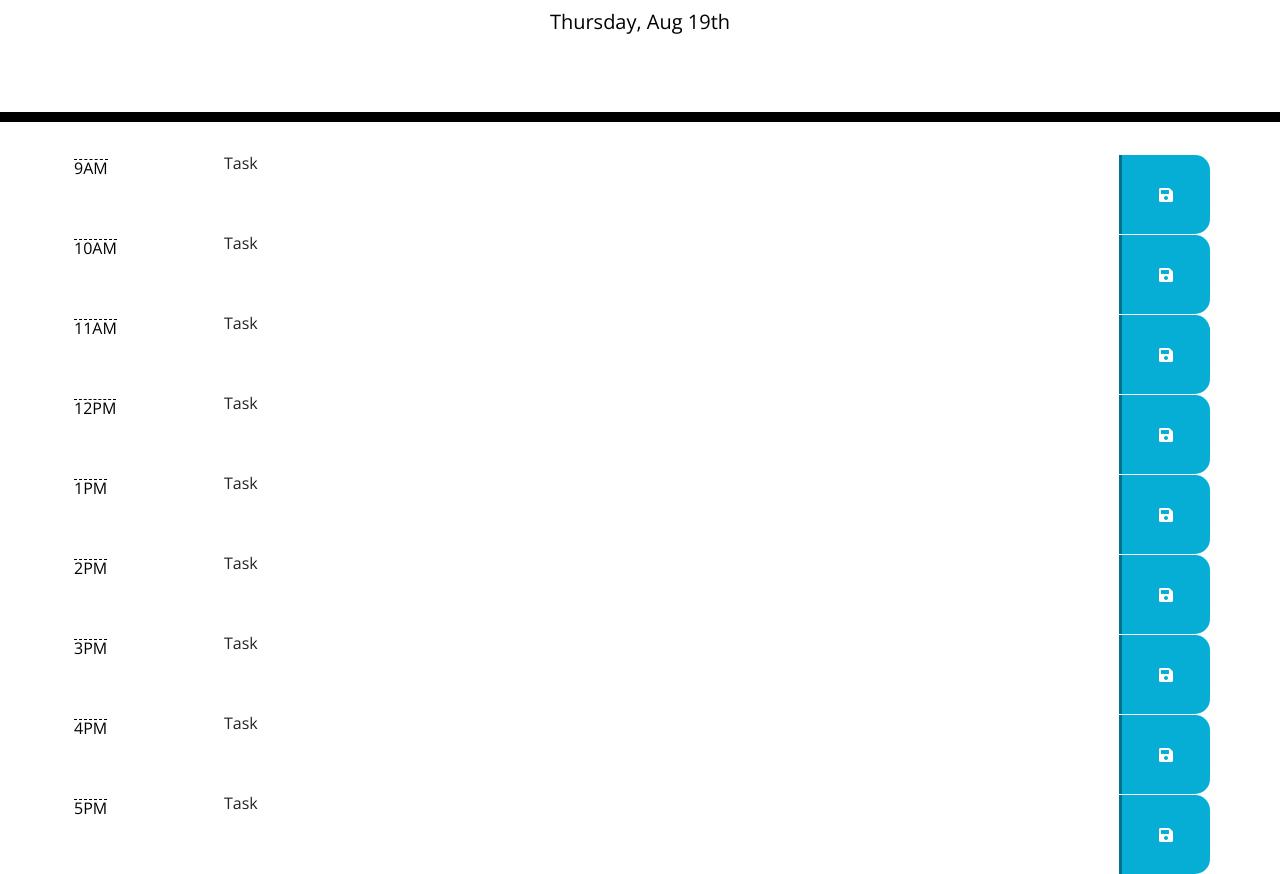
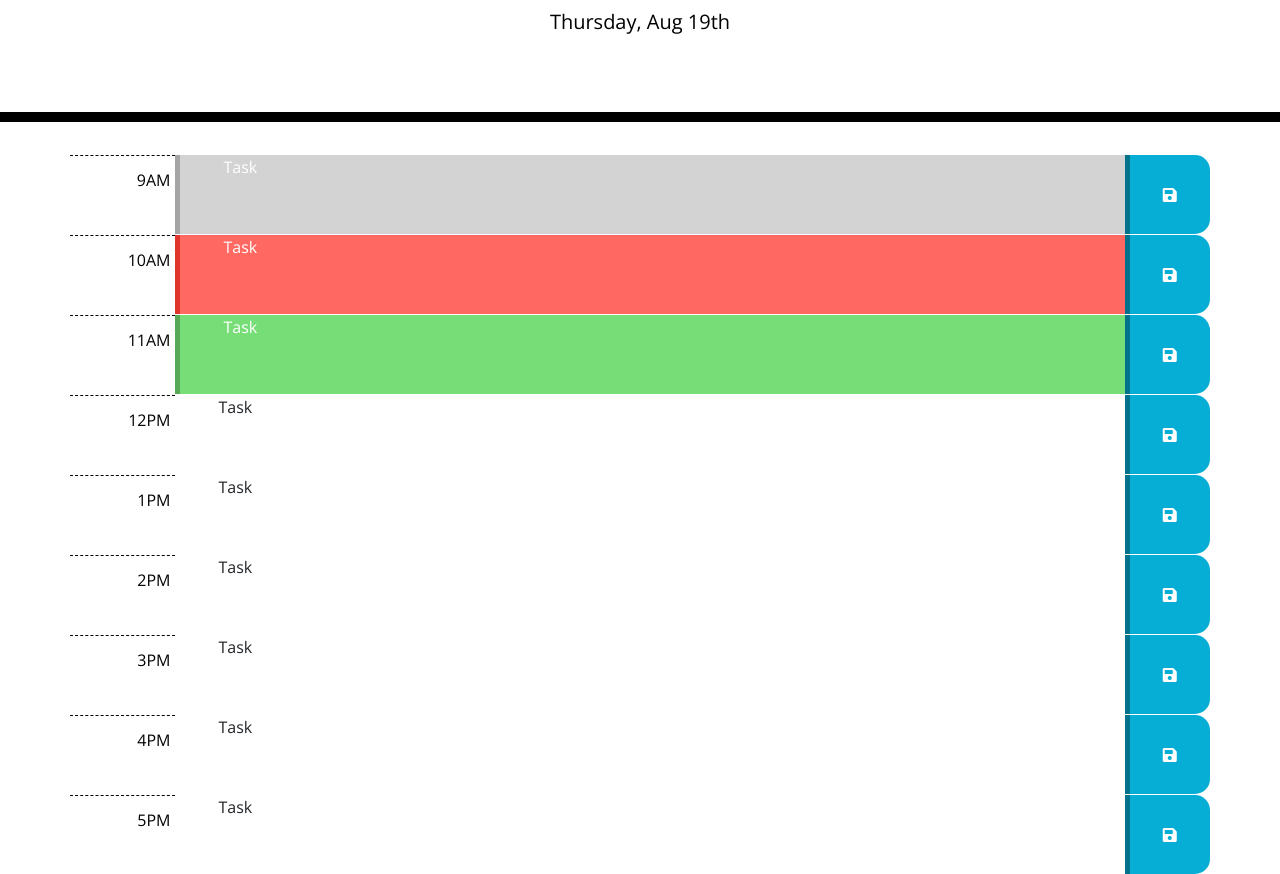
Before and after one commit to JD-Rowley/work-day-scheduler, a plain HTML site: page index.html in a window 1280 px wide. Shown: the part 182-1056 px from the top of the page. Drawn offline with nearby package versions, Linux system fonts and the light colour scheme.

Commit message:
more css changes

```diff
--- a/assets/css/style.css
+++ b/assets/css/style.css
@@ -45,20 +45,23 @@ textarea{
 .past {
   background-color: #d3d3d3;
   color: white;
+  border-left: 5px solid #a5a5a5;
 }
 
 .present {
   background-color: #ff6961;
   color: white;
+  border-left: 5px solid #df352c;
 }
 
 .future {
   background-color: #77dd77;
   color: white;
+  border-left: 5px solid #58a858;
 }
 
 .saveBtn {
-  border-left: 3px solid #01728b;
+  border-left: 5px solid #01728b;
   border-top-right-radius: 15px;
   border-bottom-right-radius: 15px;
   background-color: #06AED5;
--- a/index.html
+++ b/index.html
@@ -31,10 +31,10 @@
     <div class="container">
       <!-- Timeblocks go here -->
       <div class="row">
-        <div class="col-lg d-flex p-1">
-          <p class="hour d-flex justify-content-end">9AM</p>
+        <div class="col-lg d-flex justify-content-end pt-3 pr-1 hour">
+          <p>9AM</p>
         </div>
-        <div class="col-lg-10 d-flex task">
+        <div class="col-lg-10 d-flex p-1 task past">
           <ul id="task-list" class="task-list">Task</ul>
         </div>
         <div class="col-lg d-flex p-0">
@@ -42,10 +42,10 @@
         </div>
       </div>
       <div class="row">
-        <div class="col-lg d-flex p-1">
-          <p class="hour d-flex justify-content-end">10AM</p>
+        <div class="col-lg d-flex justify-content-end pt-3 pr-1 hour">
+          <p>10AM</p>
         </div>
-        <div class="col-lg-10 d-flex task">
+        <div class="col-lg-10 d-flex p-1 task present">
           <ul id="task-list" class="task-list">Task</ul>
         </div>
         <div class="col-lg d-flex p-0">
@@ -53,10 +53,10 @@
         </div>
       </div>
       <div class="row">
-        <div class="col-lg d-flex p-1">
-          <p class="hour d-flex justify-content-end">11AM</p>
+        <div class="col-lg d-flex justify-content-end pt-3 pr-1 hour">
+          <p>11AM</p>
         </div>
-        <div class="col-lg-10 d-flex task">
+        <div class="col-lg-10 d-flex p-1 task future">
           <ul id="task-list" class="task-list">Task</ul>
         </div>
         <div class="col-lg d-flex p-0">
@@ -64,10 +64,10 @@
         </div>
       </div>
       <div class="row">
-        <div class="col-lg d-flex p-1">
-          <p class="hour d-flex justify-content-end">12PM</p>
+        <div class="col-lg d-flex justify-content-end pt-3 pr-1 hour">
+          <p>12PM</p>
         </div>
-        <div class="col-lg-10 d-flex task">
+        <div class="col-lg-10 d-flex p-1 task">
           <ul id="task-list" class="task-list">Task</ul>
         </div>
         <div class="col-lg d-flex p-0">
@@ -75,10 +75,10 @@
         </div>
       </div>
       <div class="row">
-        <div class="col-lg d-flex p-1">
-          <p class="hour d-flex justify-content-end">1PM</p>
+        <div class="col-lg d-flex justify-content-end pt-3 pr-1 hour">
+          <p>1PM</p>
         </div>
-        <div class="col-lg-10 d-flex task">
+        <div class="col-lg-10 d-flex p-1 task">
           <ul id="task-list" class="task-list">Task</ul>
         </div>
         <div class="col-lg d-flex p-0">
@@ -86,10 +86,10 @@
         </div>
       </div>
       <div class="row">
-        <div class="col-lg d-flex p-1">
-          <p class="hour d-flex justify-content-end">2PM</p>
+        <div class="col-lg d-flex justify-content-end pt-3 pr-1 hour">
+          <p>2PM</p>
         </div>
-        <div class="col-lg-10 d-flex task ">
+        <div class="col-lg-10 d-flex p-1 task ">
           <ul id="task-list" class="task-list">Task</ul>
         </div>
         <div class="col-lg d-flex p-0">
@@ -97,10 +97,10 @@
         </div>
       </div>
       <div class="row">
-        <div class="col-lg d-flex p-1">
-          <p class="hour d-flex justify-content-end">3PM</p>
+        <div class="col-lg d-flex justify-content-end pt-3 pr-1 hour">
+          <p>3PM</p>
         </div>
-        <div class="col-lg-10 d-flex task">
+        <div class="col-lg-10 d-flex p-1 task">
           <ul id="task-list" class="task-list">Task</ul>
         </div>
         <div class="col-lg d-flex p-0">
@@ -108,10 +108,10 @@
         </div>
       </div>
       <div class="row">
-        <div class="col-lg d-flex p-1">
-          <p class="hour d-flex justify-content-end">4PM</p>
+        <div class="col-lg d-flex justify-content-end pt-3 pr-1 hour">
+          <p>4PM</p>
         </div>
-        <div class="col-lg-10 d-flex task">
+        <div class="col-lg-10 d-flex p-1 task">
           <ul id="task-list" class="task-list">Task</ul>
         </div>
         <div class="col-lg d-flex p-0">
@@ -119,10 +119,10 @@
         </div>
       </div>
       <div class="row">
-        <div class="col-lg d-flex p-1">
-          <p class="hour d-flex justify-content-end">5PM</p>
+        <div class="col-lg d-flex justify-content-end pt-3 pr-1 hour">
+          <p>5PM</p>
         </div>
-        <div class="col-lg-10 d-flex task">
+        <div class="col-lg-10 d-flex p-1 task">
           <ul id="task-list" class="task-list">Task</ul>
         </div>
         <div class="col-lg d-flex p-0">
```
